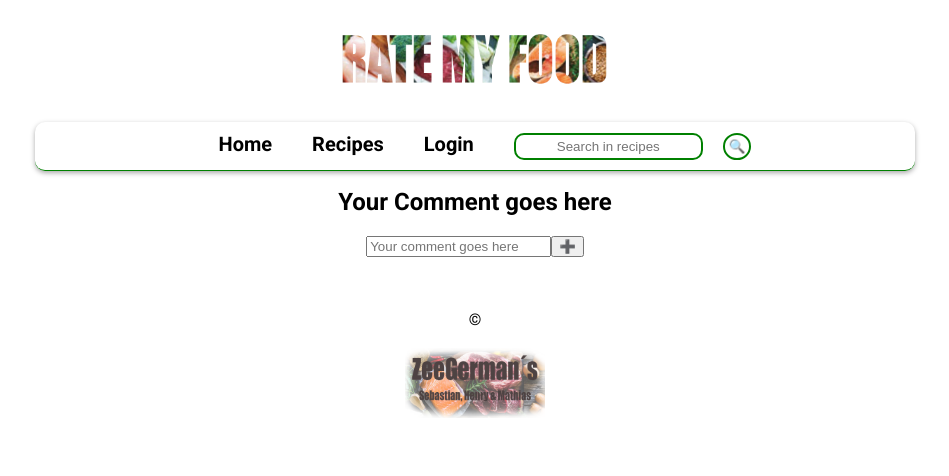
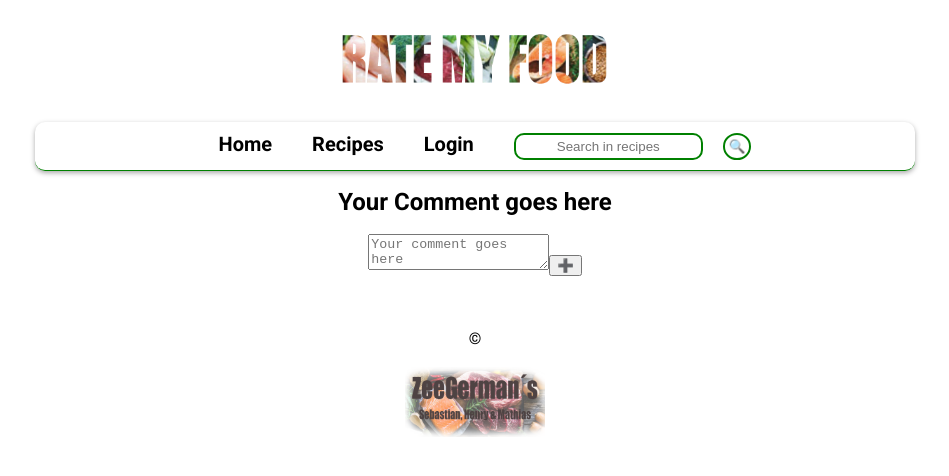
Before and after one commit to sadltelekom/RateMyFoodFrontend, an Angular app in the folder RateMyFoodApp/: page /comments/1 in a window 1280 px wide. Shown: the top 476 px of the page, without its empty margins (165-1114 px from the left). Built offline with nearby package versions, Linux system fonts and the light colour scheme; no server answers.

Commit message:
Feet all the feet you want

```diff
--- a/RateMyFoodApp/src/app/app.component.css
+++ b/RateMyFoodApp/src/app/app.component.css
@@ -59,3 +59,26 @@
     color: white;
     background-color: green;
 }
+
+
+
+#footer {
+    display: flexbox;
+}
+
+#easteregg {
+    display: flex;
+    margin-top: -800px;
+    border-radius: 10px;
+    border: solid 2px green;
+}
+
+#easteregg h2{
+    display: inline;
+    justify-self: center;
+
+}
+#easteregg video{
+    display: inline-block;
+    width: 100%;
+}
--- a/RateMyFoodApp/src/app/app.component.html
+++ b/RateMyFoodApp/src/app/app.component.html
@@ -8,8 +8,10 @@
                 <li><a routerLink="" routerLinkActive="active" [routerLinkActiveOptions]="{ exact:true }">Home</a></li>
                 <li><a routerLink="recipes" routerLinkActive="active">Recipes</a></li>
                 <li><a routerLink="login" routerLinkActive="active">Login</a></li>
-                <li *ngIf="username !== 'Guest'" ><a  routerLink="addrecipe" routerLinkActive="active">Add New Recipe</a></li>
-                <li><input type="text" id="search_bar" placeholder="Search in recipes"  #searchterm><button (click)="searchRecipes(searchterm.value)">🔍</button></li>
+                <li *ngIf="username !== 'Guest'"><a routerLink="addrecipe" routerLinkActive="active">Add New Recipe</a>
+                </li>
+                <li><input type="text" id="search_bar" placeholder="Search in recipes" #searchterm><button
+                        (click)="searchRecipes(searchterm.value)">🔍</button></li>
 
             </ul>
         </nav>
@@ -22,8 +24,19 @@
 </main>
 
 <footer>
-    <p>&copy;</p>
-    <p><a href="../assets/videos/Hobbitfeetdance.mp4"><img src="../assets/images/zeegermans2.png" alt="Zee germans logo" title="Zee germans logo"></a> </p>
+    <div id="footer">
+        <p>&copy;</p>
+        <p><img src="../assets/images/zeegermans2.png" alt="Zee germans logo" title="Zee germans logo"
+                (click)="dancingfeet()"></p>
 
+        <div *ngIf="condition" id="easteregg">
+
+
+                    <video autoplay (ended)='dancingfeet()'>
+                    <source src="../assets/videos/Hobbitfeetdance.mp4" type="video/mp4">
+                </video>
+
+        </div>
+    </div>
     <!-- <p><button img src="../assets/images/zeegermans2.png" alt="Zee germans logo" title="Zee germans logo" (click)="dancingfeet()" id="easteregg"></button></p> -->
 </footer>
--- a/RateMyFoodApp/src/app/app.component.ts
+++ b/RateMyFoodApp/src/app/app.component.ts
@@ -11,6 +11,7 @@ import { User } from '../app/shared/user';
 export class AppComponent implements OnInit {
   title = 'Rate my food app';
   username: string = "Guest";
+  condition: boolean = false;
 
   constructor(private router: Router, private login: LoginserviceService) {
     if (sessionStorage.getItem("username")) {
@@ -37,5 +38,9 @@ export class AppComponent implements OnInit {
 
   }
 
-  dancingfeet() { }
+  dancingfeet() {
+
+      this.condition = !this.condition;
+
+  }
 }
--- a/RateMyFoodApp/src/app/comment/comment.component.html
+++ b/RateMyFoodApp/src/app/comment/comment.component.html
@@ -1,4 +1,4 @@
 <div id="pagecontent">
     <h2>Your Comment goes here</h2>
-    <input  type="text" id="comment" placeholder="Your comment goes here" #comment><button (click)="addComment(comment.value)">➕</button>
+    <textarea type="text" id="comment" placeholder="Your comment goes here" #comment></textarea><button (click)="addComment(comment.value)">➕</button>
 </div>
```
